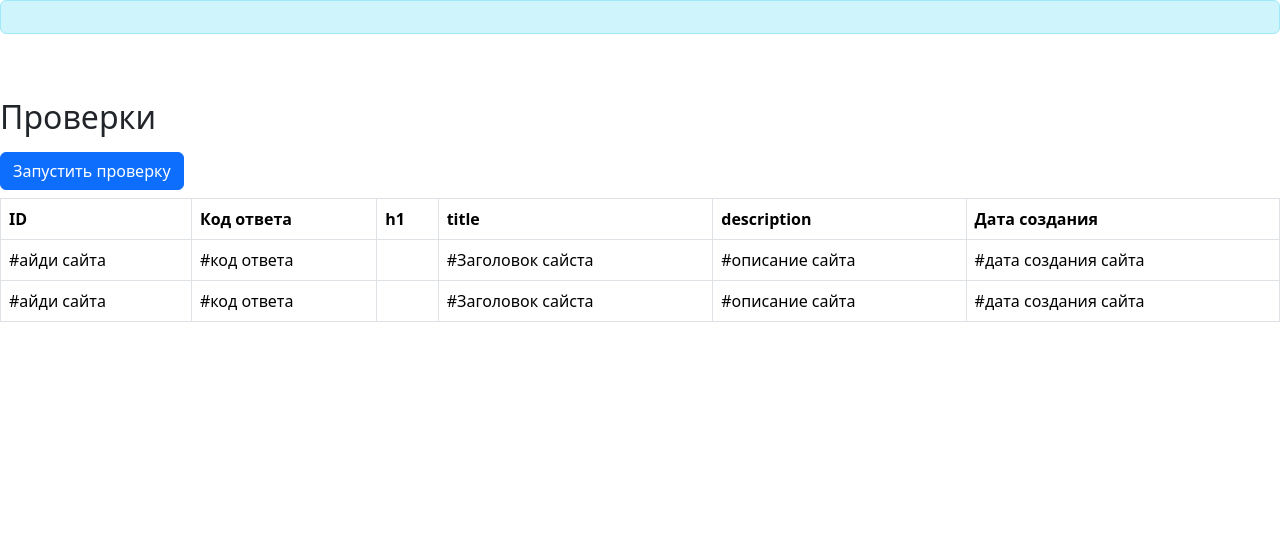
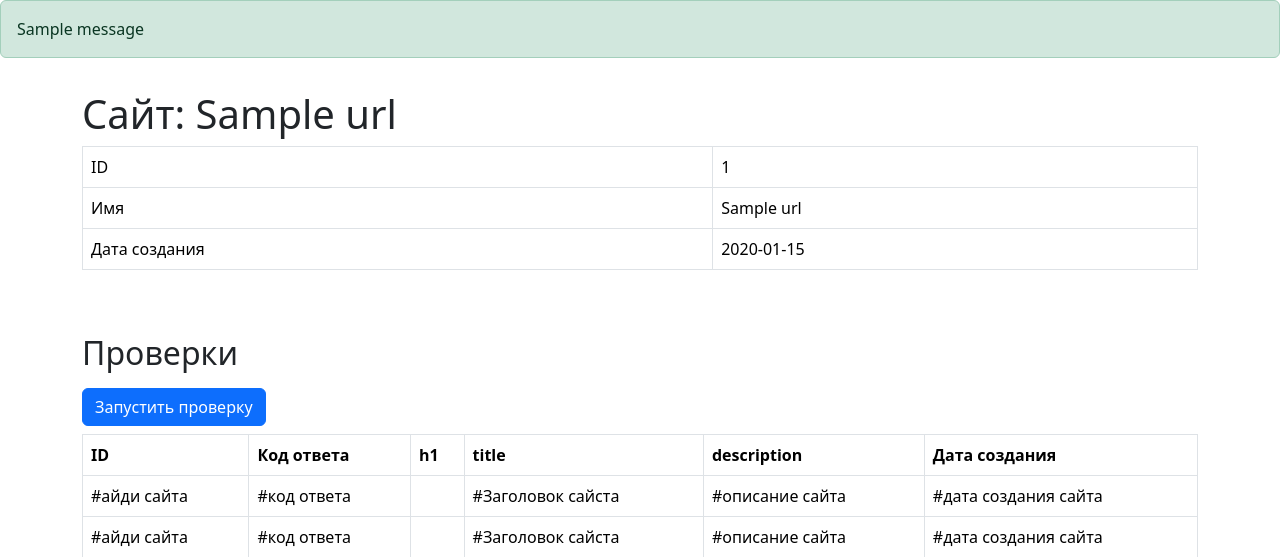
Before and after one commit to Krushovice/python-project-83, a Flask app: page /urls/1 in a window 1280 px wide. Shown: the part 56-613 px from the top of the page. Run offline with Flask 2, Linux system fonts and the light colour scheme; one stand-in notice (Sample message) is shown; a database or web service that is not in the repository returns one stand-in record (values such as "Sample title"); some libraries are stand-ins or nearby versions.

Commit message:
Добавлено корректное отображение флэш-сообщений

```diff
--- a/page_analyzer/app.py
+++ b/page_analyzer/app.py
@@ -66,10 +66,11 @@ def get_urls():
     if request.method == 'POST':
         url = request.form['url']
         if validate(url):
+            flash('Страница успешно добавлена',category='success')
             data = dbase.addUrl(url)
             return redirect(url_for('show_url', id=dbase.getIdAfterAdd(url)))
         else:
-            flash('Некорректный URL')
+            flash('Некорректный URL', category='error')
             return redirect(url_for('index'))
 
 
@@ -87,7 +88,7 @@ def show_url(id):
     page = dbase.getPageById(id)
     id = page[0]
     name = page[1]
-    created_at = page[2]
+    created_at = page[2].date()
 
     if not page:
         abort(404)
--- a/page_analyzer/templates/check.html
+++ b/page_analyzer/templates/check.html
@@ -19,27 +19,31 @@
         </div>
       </nav>
     </header>
-<div class="alert alert-info" role="alert">{{Message}}</div>
+    {% with messages = get_flashed_messages(with_categories=true) %}
+    {% if messages %}
+      {% for category, message in messages %}
+        <div class="alert alert-{{ category }}" role="alert">{{ message }}</div>
+      {% endfor %}
+    {% endif %}
+  {% endwith %}
 <main class="flex-grow-1">
   <div class="container-lg mt-3">
-    {% for row in data %}
-    <h1> {{row[1]}}</h1>
+    <h1> Сайт: {{name}}</h1>
     <div class="table-responsive">
         <table class="table table-bordered table-hover text-nowrap" data-test="url">
           <tbody>
             <tr>
                 <td>ID</td>
-                <td>{{row[0]}}</td>
+                <td>{{id}}</td>
             </tr>
             <tr>
                 <td>Имя</td>
-                <td>{{row[1]}}</td>
+                <td>{{name}}</td>
             </tr>
             <tr>
                 <td>Дата создания</td>
-                <td>{{row[2]}}</td>
+                <td>{{created_at}}</td>
             </tr>
-          {% endfor %}
           </tbody>
         </table>
     </div>
```
